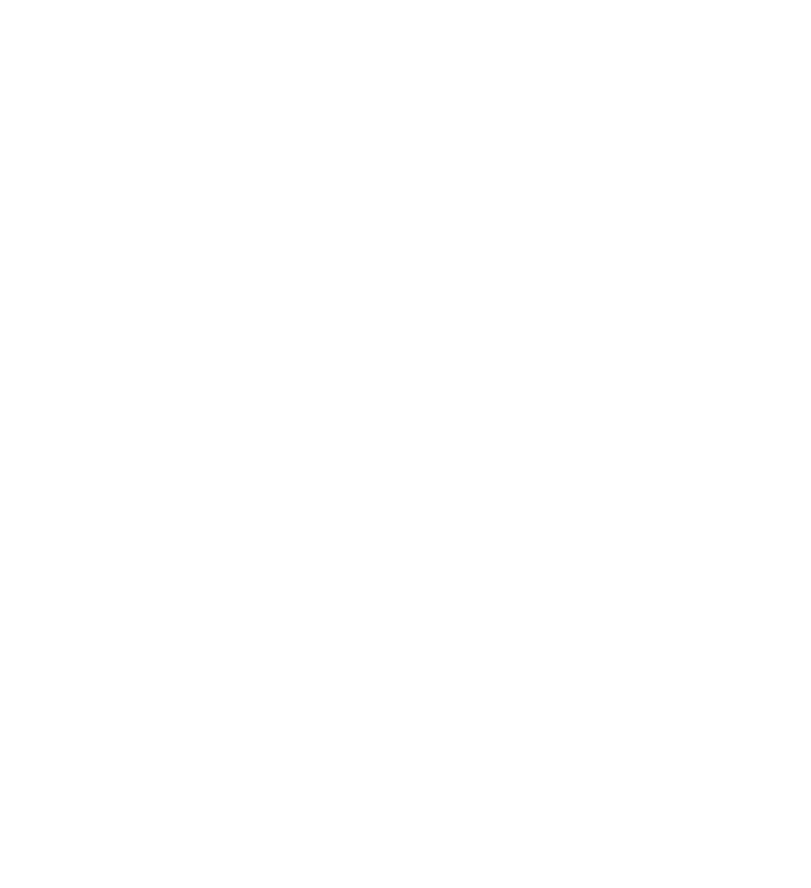
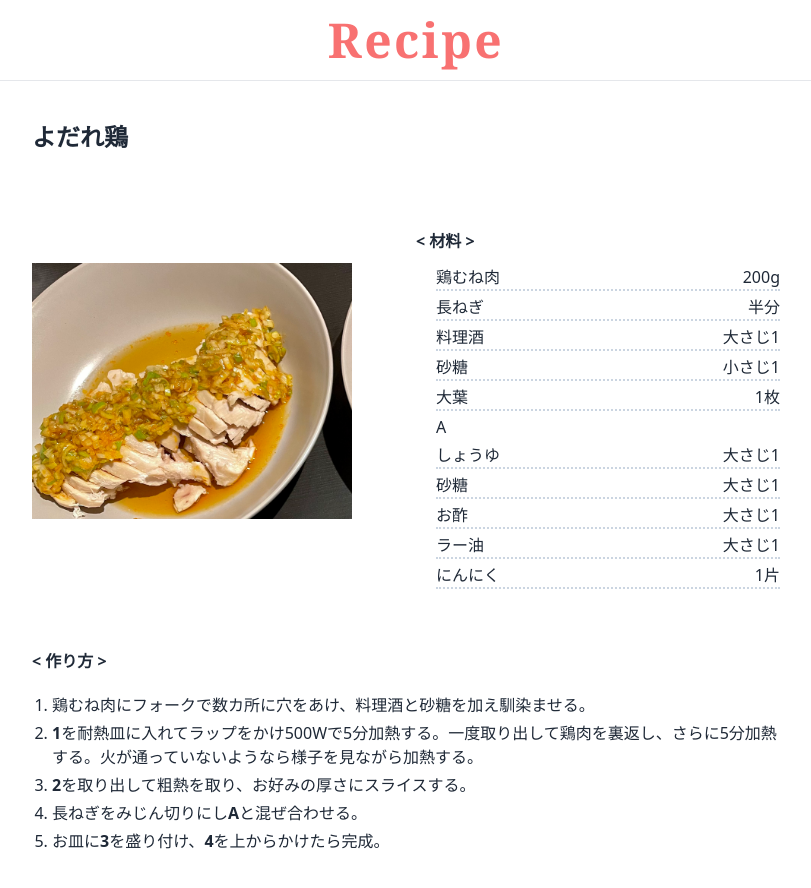
Before and after one commit to sakikomuro/recipe-nuxt, a Nuxt app: page /6 in a window 1280 px wide. Before the commit this address had no page. Shown: the top 888 px of the page, without its empty margins (224-1035 px from the left). Before the commit the page ends 800 px from the top, so only its background shows below. Built offline with nearby package versions, Linux system fonts and the light colour scheme.

Commit message:
よだれ鶏レシピ記載

```diff
--- /dev/null
+++ b/pages/6.vue
@@ -0,0 +1,93 @@
+import HeaderComponent from '../components/HeaderComponent.vue';
+
+<template>
+  <div class="pb-10">
+    <HeaderComponent></HeaderComponent>
+    <div class="w-4/5 lg:w-3/5 mx-auto">
+      <h1 class="pt-10 font-bold text-2xl">よだれ鶏</h1>
+
+      <div class="flex flex-col space-y-9 lg:flex-row lg:items-center py-10">
+        <div class="flex flex-col flex-1">
+          <img class="w-80 h-64" src="~/assets/image/img6.jpg" alt="" />
+        </div>
+        <div class="mx-auto flex-1 align-top w-full">
+          <h2 class="font-bold pb-3">&lt; 材料 &gt;</h2>
+          <ul
+            class="flex flex-col space-y-1 [&>li]:border-dotted [&>li]:border-slate-300 [&>li]:border-b-2 [&>li]:flex [&>li]:justify-between lg:px-5"
+          >
+            <li>
+              <p>鶏むね肉</p>
+              <p>200g</p>
+            </li>
+            <li>
+              <p>長ねぎ</p>
+              <p>半分</p>
+            </li>
+            <li>
+              <p>料理酒</p>
+              <p>大さじ1</p>
+            </li>
+
+            <li>
+              <p>砂糖</p>
+              <p>小さじ1</p>
+            </li>
+            <li>
+              <p>大葉</p>
+              <p>1枚</p>
+            </li>
+
+            <h3>A</h3>
+            <li>
+              <p>しょうゆ</p>
+              <p>大さじ1</p>
+            </li>
+            <li>
+              <p>砂糖</p>
+              <p>大さじ1</p>
+            </li>
+            <li>
+              <p>お酢</p>
+              <p>大さじ1</p>
+            </li>
+            <li>
+              <p>ラー油</p>
+              <p>大さじ1</p>
+            </li>
+            <li>
+              <p>にんにく</p>
+              <p>1片</p>
+            </li>
+          </ul>
+        </div>
+      </div>
+
+      <div>
+        <h2 class="font-bold py-5">&lt; 作り方 &gt;</h2>
+        <ul class="list-decimal px-5 flex flex-col space-y-1">
+          <li>
+            鶏むね肉にフォークで数カ所に穴をあけ、料理酒と砂糖を加え馴染ませる。
+          </li>
+          <li>
+            <span class="font-bold">1</span
+            >を耐熱皿に入れてラップをかけ500Wで5分加熱する。一度取り出して鶏肉を裏返し、さらに5分加熱する。火が通っていないようなら様子を見ながら加熱する。
+          </li>
+          <li>
+            <span class="font-bold">2</span
+            >を取り出して粗熱を取り、お好みの厚さにスライスする。
+          </li>
+          <li>
+            長ねぎをみじん切りにし<span class="font-bold">A</span
+            >と混ぜ合わせる。
+          </li>
+          <li>
+            お皿に<span class="font-bold">3</span>を盛り付け、<span
+              class="font-bold"
+              >4</span
+            >を上からかけたら完成。
+          </li>
+        </ul>
+      </div>
+    </div>
+  </div>
+</template>
--- a/pages/index.vue
+++ b/pages/index.vue
@@ -124,6 +124,14 @@
           searches: ['胸肉', '鶏肉', 'あんかけ', 'とり肉', 'むね肉'],
           image: 'img5',
         },
+        {
+          id: 6,
+          title: 'よだれ鶏',
+          text: 'ピリ辛に味付けしたネギだれで食欲をそそること間違いなし。火を使わない簡単レシピです。',
+          items: ['鶏むね肉', 'ねぎ'],
+          searches: ['胸肉', '鶏肉', 'ネギ', 'とり肉', '長ネギ', '長ねぎ'],
+          image: 'img6',
+        },
       ],
       searchItem: '',
     }
```
Also changed, not shown: assets/image/img6.jpg (added).
